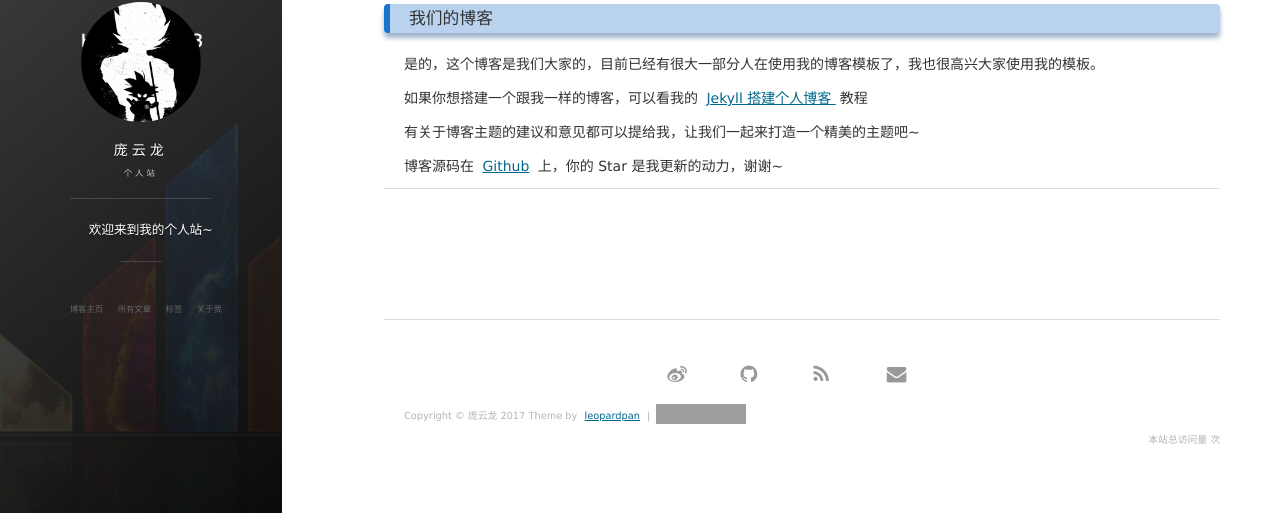
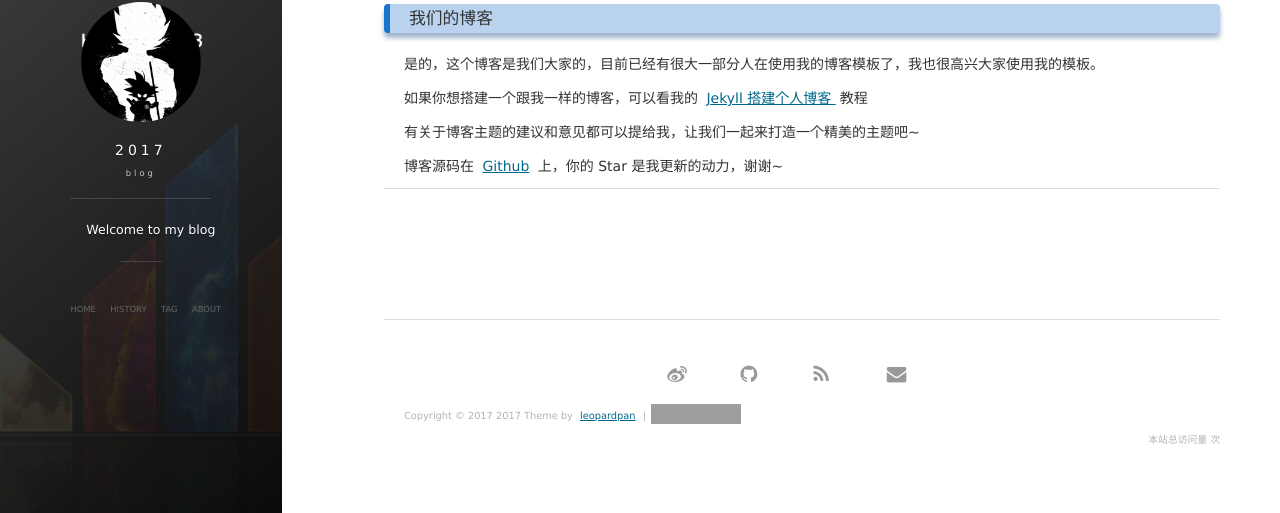
Before and after one commit to hi-craft/hi-craft.github.io, a Jekyll site: the page built from about.md, in a window 1280 px wide. Shown: the part 286-799 px from the top of the page. Built offline with Jekyll 4.4.1, drawn with Linux system fonts in a browser that asks for light colours; nearby versions of some CDN libraries; comment, search, counter and statistics services are not loaded; grey boxes are pictures that could not be loaded.

Commit message:
Update _config.yml

```diff
--- a/_config.yml
+++ b/_config.yml
@@ -1,7 +1,7 @@
 # Basic
-title: 庞云龙
-subtitle: 个人站
-description: 欢迎来到我的个人站~
+title: 2017
+subtitle: blog
+description: Welcome to my blog
 # 头像里面的标题
 avatarTitle: HTML5&CSS3
 # 头像里面的描述
@@ -53,13 +53,13 @@ cover_color: clear
 
 # The blog button should not be removed.
 blog_button:
-    title: 博客主页
+    title: HOME
 
 # Navigation buttons in the front page.s
 nav:
-    - {title: 所有文章, description: archive, url: '/archive'}
-    - {title: 标签, description: tags, url: '/tags'}
-    - {title: 关于我, description: about, url: '/about'}
+    - {title: HISTORY, description: archive, url: '/archive'}
+    - {title: TAG, description: tags, url: '/tags'}
+    - {title: ABOUT, description: about, url: '/about'}
 
 
 # Pagination
```
